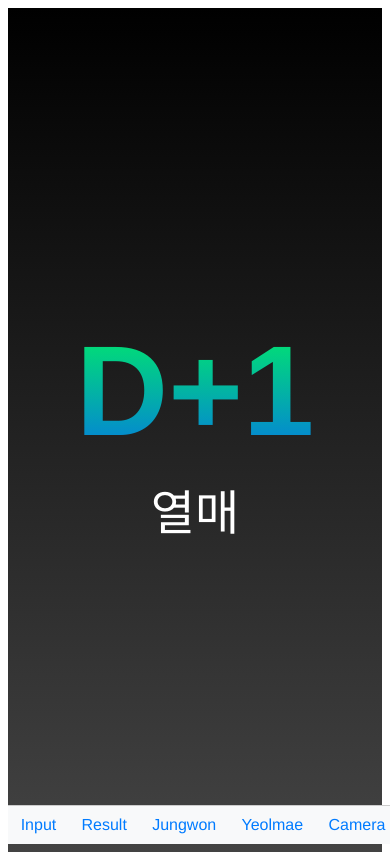
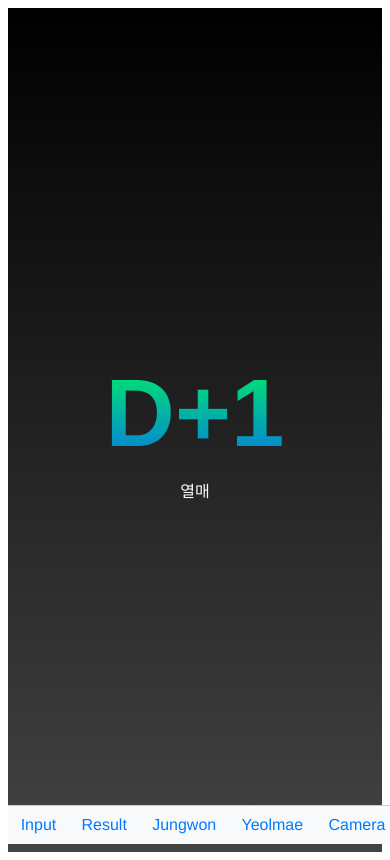
Before and after one commit to thiskorea81/DdayApp, a Vue app: page /yeolmae in a window 390 px wide. Built offline with nearby package versions, Linux system fonts and the light colour scheme.

Commit message:
열매 뷰 수정

```diff
--- a/src/views/YeolmaeView.vue
+++ b/src/views/YeolmaeView.vue
@@ -17,7 +17,7 @@
   },
   computed: {
     ddayText() {
-        return `D${this.dday >= 0 ? '+' : ''}${this.dday+1}`;
+      return `D${this.dday >= 0 ? '+' : ''}${this.dday + 1}`;
     }
   },
   mounted() {
@@ -56,17 +56,27 @@
 }
 
 .result-view p {
-    font-size: 3em;
+  font-size: 2em;
   margin: 10px 0 0;
 }
 
-  @media (max-width: 600px) {
+@media (max-width: 768px) {
   .result-view h1 {
-    font-size: 8em;
+    font-size: 10em;
   }
 
   .result-view p {
-    font-size: 3em;
+    font-size: 1.5em;
+  }
+}
+
+@media (max-width: 480px) {
+  .result-view h1 {
+    font-size: 6em;
+  }
+
+  .result-view p {
+    font-size: 1em;
   }
 }
 </style>
```
Lines whose indentation alone changed are shown as unchanged.
